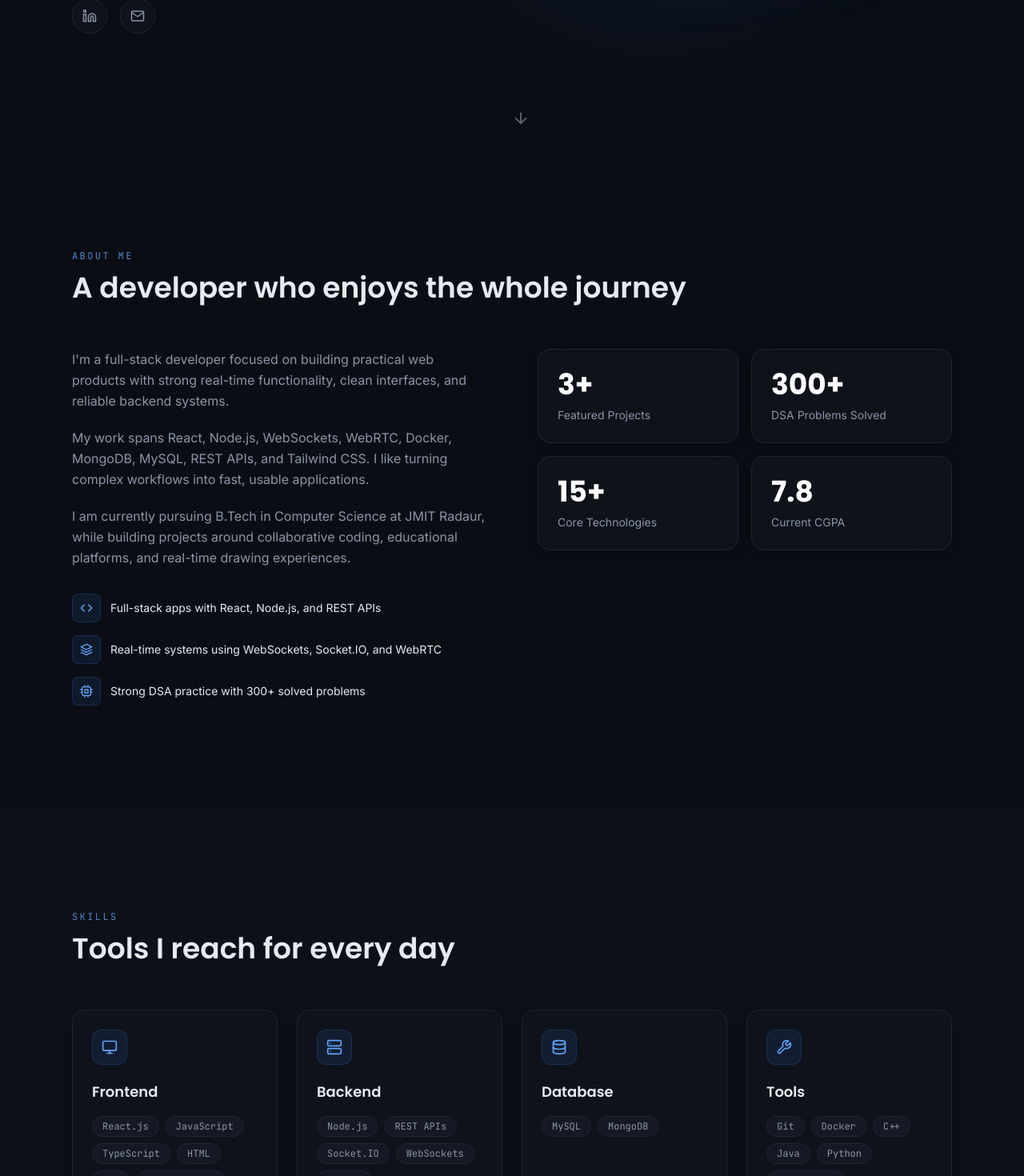
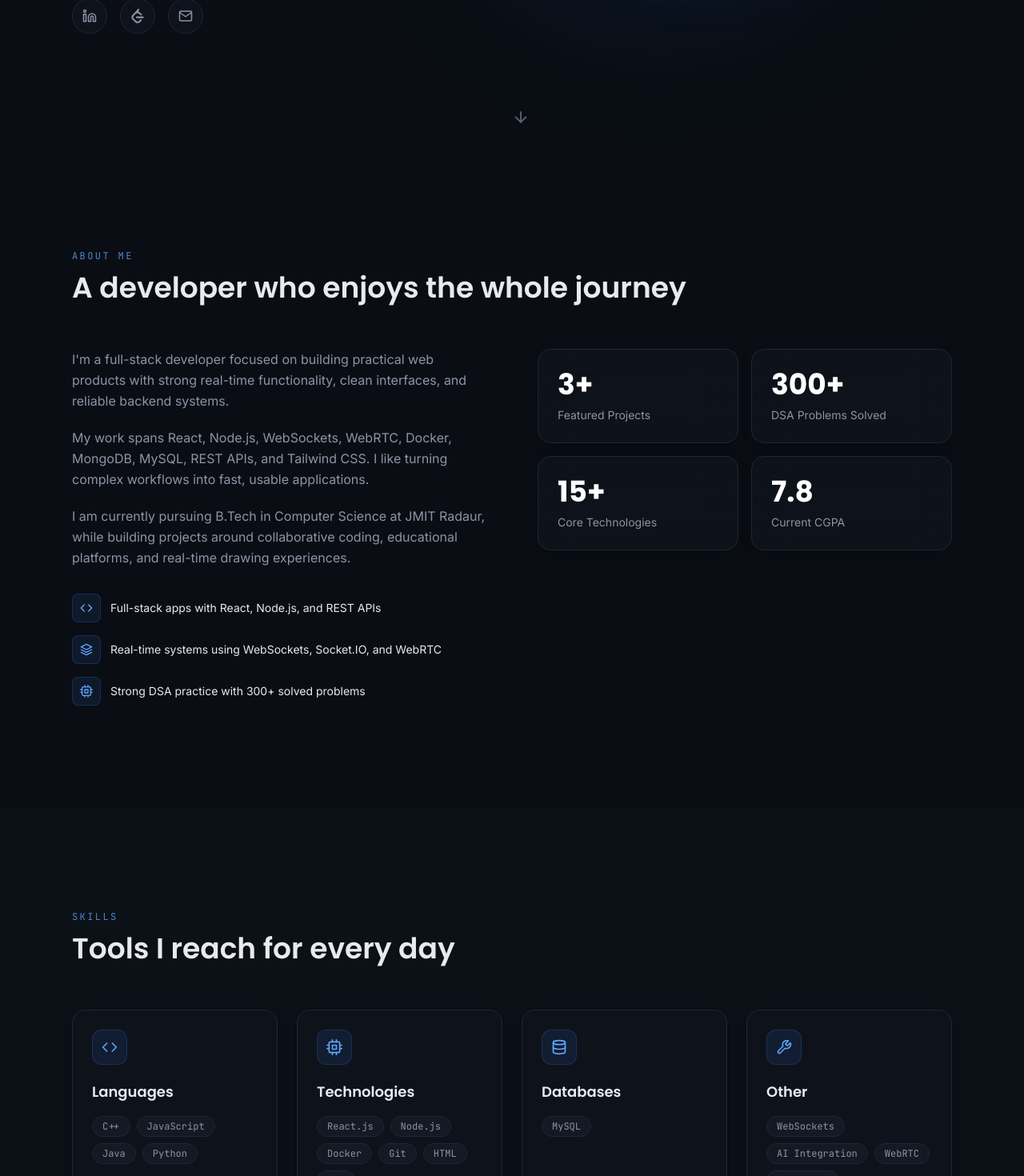
Before and after one commit to raghavnagpal2217/portfolio, a React (Vite) app: page / in a window 1280 px wide. Shown: the part 616-2086 px from the top of the page at 80% size. Built offline with nearby package versions, Linux system fonts and the light colour scheme.

Commit message:
Update portfolio from latest resume

```diff
--- a/src/components/Contact.jsx
+++ b/src/components/Contact.jsx
@@ -1,4 +1,5 @@
-import { FiMail, FiLinkedin, FiMapPin, FiPhone } from 'react-icons/fi'
+import { FiGlobe, FiMail, FiLinkedin, FiMapPin, FiPhone } from 'react-icons/fi'
+import { SiLeetcode } from 'react-icons/si'
 import Reveal from './Reveal'
 import { profile } from '../data/content'
 
@@ -7,6 +8,8 @@ export default function Contact() {
     { icon: FiMail, label: profile.email, href: `mailto:${profile.email}` },
     { icon: FiPhone, label: profile.phone, href: `tel:${profile.phone.replace(/\s/g, '')}` },
     { icon: FiLinkedin, label: 'linkedin.com/in/raghav-nagpal-9910923aa', href: profile.linkedin },
+    { icon: SiLeetcode, label: 'leetcode.com/u/raghav2208', href: profile.leetcode },
+    { icon: FiGlobe, label: 'portfolio-chi-liard-47.vercel.app', href: profile.portfolio },
     { icon: FiMapPin, label: profile.location, href: null },
   ]
 
--- a/src/components/Footer.jsx
+++ b/src/components/Footer.jsx
@@ -1,4 +1,5 @@
 import { FiLinkedin, FiMail } from 'react-icons/fi'
+import { SiLeetcode } from 'react-icons/si'
 import { profile } from '../data/content'
 
 export default function Footer() {
@@ -14,6 +15,7 @@ export default function Footer() {
         <div className="flex items-center gap-3">
           {[
             { icon: FiLinkedin, href: profile.linkedin, label: 'LinkedIn' },
+            { icon: SiLeetcode, href: profile.leetcode, label: 'LeetCode' },
             { icon: FiMail, href: `mailto:${profile.email}`, label: 'Email' },
           ].map(({ icon: Icon, href, label }) => (
             <a
--- a/src/components/Hero.jsx
+++ b/src/components/Hero.jsx
@@ -1,5 +1,6 @@
 import { motion } from 'framer-motion'
-import { FiLinkedin, FiMail, FiArrowDown } from 'react-icons/fi'
+import { FiLinkedin, FiMail, FiArrowDown, FiFileText } from 'react-icons/fi'
+import { SiLeetcode } from 'react-icons/si'
 import { profile } from '../data/content'
 
 const container = {
@@ -67,11 +68,15 @@ export default function Hero() {
             >
               Contact Me
             </a>
+            <a href={profile.resumeUrl} target="_blank" rel="noreferrer" className="btn-secondary">
+              <FiFileText size={18} /> Resume
+            </a>
           </motion.div>
 
           <motion.div variants={item} className="mt-10 flex items-center gap-4">
             {[
               { icon: FiLinkedin, href: profile.linkedin, label: 'LinkedIn' },
+              { icon: SiLeetcode, href: profile.leetcode, label: 'LeetCode' },
               { icon: FiMail, href: `mailto:${profile.email}`, label: 'Email' },
             ].map(({ icon: Icon, href, label }) => (
               <a
--- a/src/components/Skills.jsx
+++ b/src/components/Skills.jsx
@@ -1,12 +1,12 @@
-import { FiMonitor, FiServer, FiDatabase, FiTool } from 'react-icons/fi'
+import { FiCode, FiCpu, FiDatabase, FiTool } from 'react-icons/fi'
 import Reveal from './Reveal'
 import { skills } from '../data/content'
 
 const icons = {
-  Frontend: FiMonitor,
-  Backend: FiServer,
-  Database: FiDatabase,
-  Tools: FiTool,
+  Languages: FiCode,
+  Technologies: FiCpu,
+  Databases: FiDatabase,
+  Other: FiTool,
 }
 
 export default function Skills() {
--- a/src/data/content.js
+++ b/src/data/content.js
@@ -6,8 +6,10 @@ export const profile = {
   email: 'raghavnagpal2217@gmail.com',
   phone: '+91 8569987212',
   location: 'Yamunanagar, India',
+  portfolio: 'https://portfolio-chi-liard-47.vercel.app/',
   linkedin: 'https://linkedin.com/in/raghav-nagpal-9910923aa',
-  resumeUrl: '/Jake_s_Resume__Anonymous_.pdf',
+  leetcode: 'https://leetcode.com/u/raghav2208/',
+  resumeUrl: '/raghav_nagpal_resume.pdf',
 }
 
 export const stats = [
@@ -27,51 +29,51 @@ export const about = {
 
 export const skills = [
   {
-    category: 'Frontend',
-    items: ['React.js', 'JavaScript', 'TypeScript', 'HTML', 'CSS', 'Tailwind CSS'],
+    category: 'Languages',
+    items: ['C++', 'JavaScript', 'Java', 'Python'],
   },
   {
-    category: 'Backend',
-    items: ['Node.js', 'REST APIs', 'Socket.IO', 'WebSockets', 'WebRTC'],
+    category: 'Technologies',
+    items: ['React.js', 'Node.js', 'Docker', 'Git', 'HTML', 'CSS'],
   },
   {
-    category: 'Database',
-    items: ['MySQL', 'MongoDB'],
+    category: 'Databases',
+    items: ['MySQL'],
   },
   {
-    category: 'Tools',
-    items: ['Git', 'Docker', 'C++', 'Java', 'Python', 'Encryption'],
+    category: 'Other',
+    items: ['WebSockets', 'AI Integration', 'WebRTC', 'REST APIs', 'Tailwind CSS', 'Encryption'],
   },
 ]
 
 export const projects = [
   {
-    title: 'Real-Time Collaborative Code Editor',
+    title: 'Draw Buddy',
     description:
-      'A cloud-based collaborative IDE with a live file tree, terminal, and code editor. Built with real-time file synchronization, container management, WebRTC collaboration, Redis Pub/Sub, and sub-100ms latency.',
+      'A feature-rich real-time drawing platform with zoom, shape resizing, infinite canvas, undo-redo, and peer-to-peer shape transfer through Socket.IO serialization.',
     image:
-      'https://images.unsplash.com/photo-1515879218367-8466d910aaa4?q=80&w=1200&auto=format&fit=crop',
-    tech: ['React.js', 'Node.js', 'Socket.IO', 'Docker', 'WebRTC', 'MongoDB'],
+      'https://images.unsplash.com/photo-1513364776144-60967b0f800f?q=80&w=1200&auto=format&fit=crop',
+    tech: ['TypeScript', 'Node.js', 'WebSockets', 'Tailwind CSS', 'Socket.IO'],
     period: 'March 2026 - May 2026',
     demo: null,
   },
   {
-    title: 'Edusity Educational Website',
+    title: 'Real-Time Collaborative Code Editor',
     description:
-      'A responsive React website for an educational institution with interactive sections, reusable components, and real-time contact functionality.',
+      'A cloud-based collaborative IDE with a live file tree, terminal, and code editor. Built with a WebSocket backend, 30+ real-time file I/O and container operations, WebRTC collaboration, Redis Pub/Sub, and sub-100ms latency.',
     image:
-      'https://images.unsplash.com/photo-1523580846011-d3a5bc25702b?q=80&w=1200&auto=format&fit=crop',
-    tech: ['React.js', 'HTML', 'CSS', 'JavaScript'],
+      'https://images.unsplash.com/photo-1515879218367-8466d910aaa4?q=80&w=1200&auto=format&fit=crop',
+    tech: ['React.js', 'Node.js', 'Socket.IO', 'Docker', 'WebRTC', 'MongoDB'],
     period: 'January 2026 - February 2026',
     demo: null,
   },
   {
-    title: 'DrawBuddy',
+    title: 'Edusity - React-based Educational Website',
     description:
-      'A real-time drawing platform with zoom, shape resizing, infinite canvas, undo-redo, and peer shape transfer through Socket.IO serialization.',
+      'An interactive and responsive educational institution website with reusable React components, a clean user interface, and real-time contact functionality.',
     image:
-      'https://images.unsplash.com/photo-1513364776144-60967b0f800f?q=80&w=1200&auto=format&fit=crop',
-    tech: ['TypeScript', 'Node.js', 'WebSockets', 'Tailwind CSS', 'Socket.IO'],
+      'https://images.unsplash.com/photo-1523580846011-d3a5bc25702b?q=80&w=1200&auto=format&fit=crop',
+    tech: ['React.js', 'HTML', 'CSS', 'JavaScript'],
     period: 'November 2025 - December 2025',
     demo: null,
   },
```
